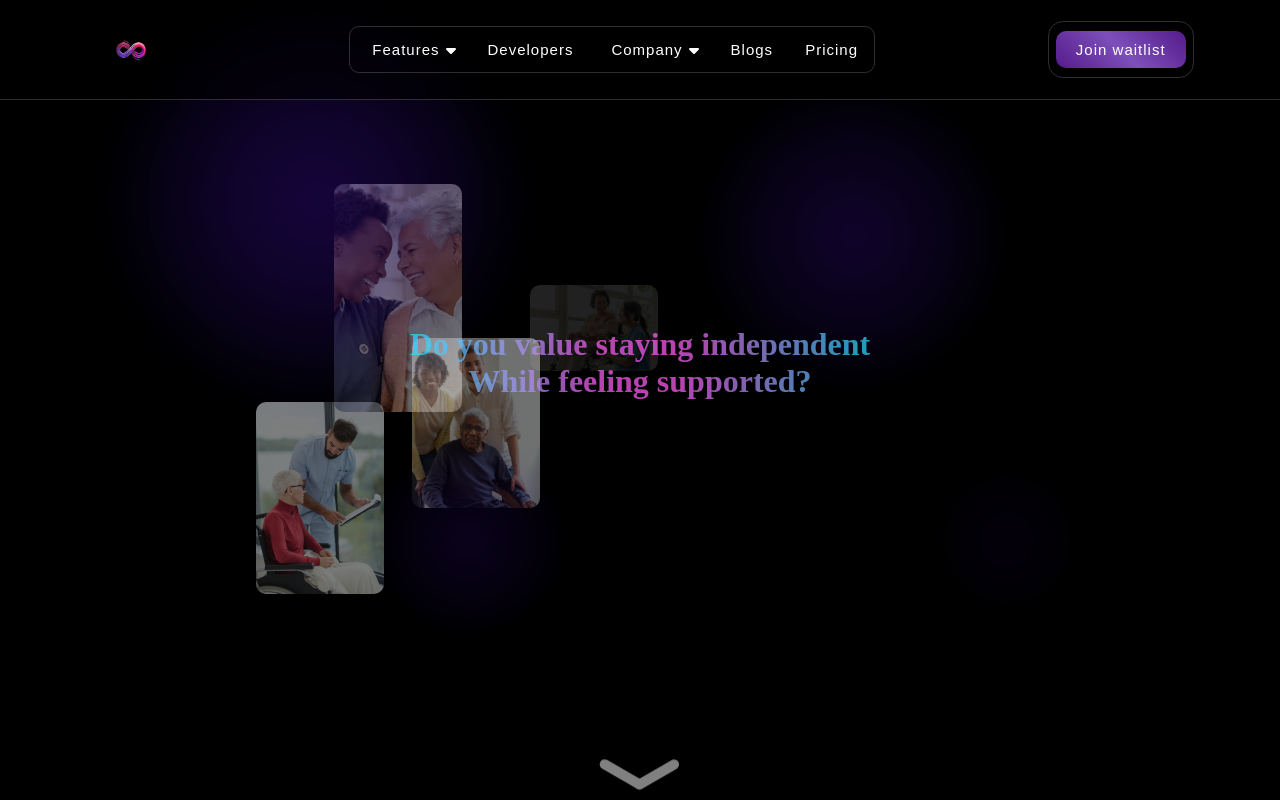
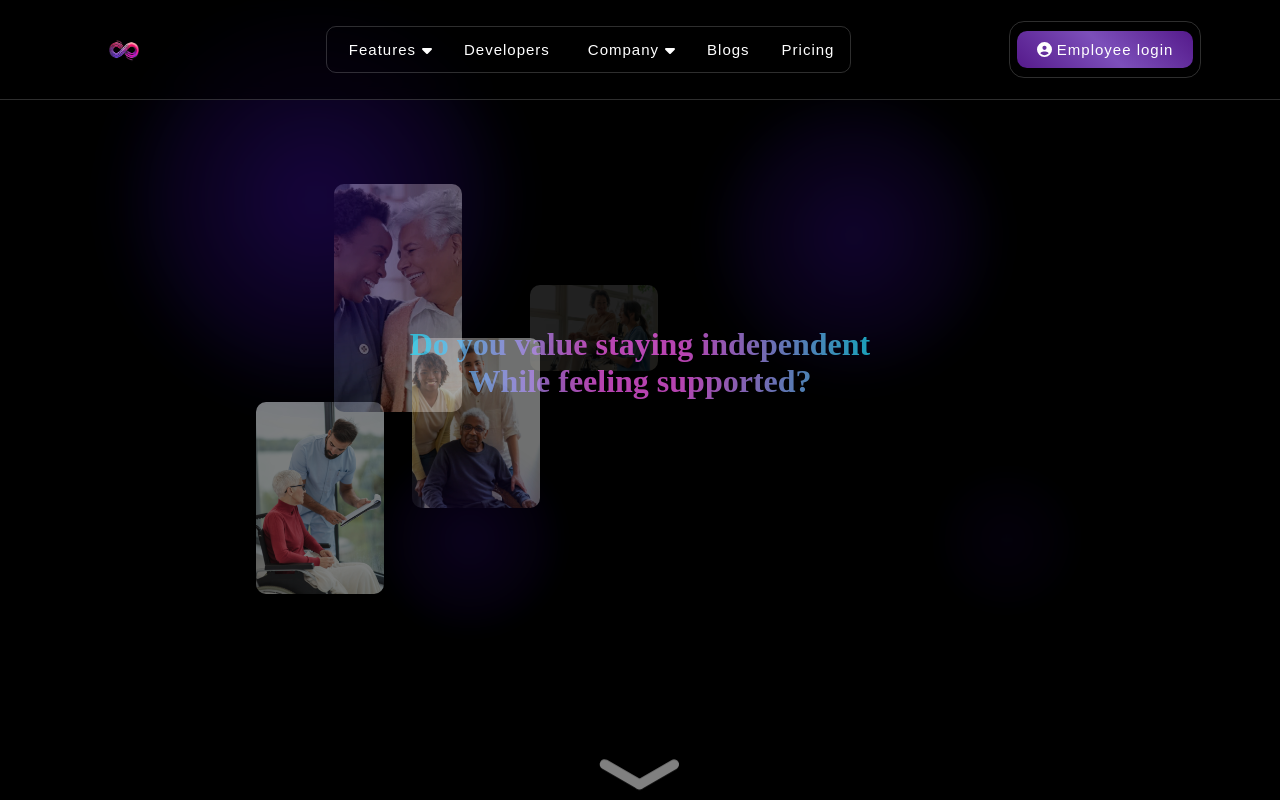
Before and after one commit to Senior-well/senior-care, a React app: page / in a window 1280 px wide. Shown: the top 800 px of the page. Built offline with nearby package versions, Linux system fonts and the light colour scheme.

Commit message:
Updated employee login

```diff
--- a/src/frontend/Nav/Nav.jsx
+++ b/src/frontend/Nav/Nav.jsx
@@ -4,11 +4,14 @@ import { menuData } from "../../backend/MenuData/menuData";
 import MenuItems from "../Components/MenuItems/MenuItems";
 import Dropdown from "../Components/DropDownNav/DropDown";
 import { logoTrans } from "../../images/Images";
+import { FontAwesomeIcon } from "@fortawesome/react-fontawesome";
+import { faCircleUser } from "@fortawesome/free-solid-svg-icons";
 
 export default function Nav() {
     const [dropdown, setDropdown] = useState({ visible: false, submenus: [] });
     const [translateNav, setTranslateNav] = useState(false);
     const lastScrollY = useRef(0);
+    const [loginDropDown, setLoginDropDown] = useState('');
 
     const handleMouseEnter = (submenus) => {
         if (submenus) {
@@ -20,11 +23,21 @@ export default function Nav() {
         setDropdown({ visible: false, submenus: [] });
     };
 
+    const handleButton = () => {
+        if (loginDropDown === 'show') {
+            setLoginDropDown('');
+        }
+        else {
+            setLoginDropDown('show');
+        }
+    }
+
     useEffect(() => {
         const handleScroll = () => {
             const currentScrollY = window.scrollY;
             if (currentScrollY > lastScrollY.current) {
                 setTranslateNav(true);
+                setLoginDropDown('');
             }
             else {
                 setTranslateNav(false);
@@ -62,8 +75,24 @@ export default function Nav() {
                         />)
                     }
                 </ul>
-                <div>
-                    <a className="waitlist" href="#">Join waitlist</a>
+
+                <div className="employee-login">
+                    <div className="login-container">
+                        <a className="login" href="#" onClick={(e) => (e.preventDefault(), handleButton())}><FontAwesomeIcon icon={faCircleUser} /> Employee login</a>
+                    </div>
+                    <div className={`login-dropdown ${loginDropDown}`}>
+                        <form action="#">
+                            <div>
+                                <label htmlFor="employeeID">Employee ID</label>
+                                <input type="text" id="employeeID" placeholder="#####" />
+                            </div>
+                            <div>
+                                <label htmlFor="password">Password</label>
+                                <input type="password" placeholder="Password" />
+                            </div>
+                            <button type="submit" onClick={(e) => e.preventDefault()}>Login</button>
+                        </form>
+                    </div>
                 </div>
             </div>
         </nav>
--- a/src/frontend/Nav/Nav.sass
+++ b/src/frontend/Nav/Nav.sass
@@ -125,18 +125,48 @@ $iconColor: linear-gradient(45deg, #1B1A55, purple)
                 text-decoration: none
                 font-size: 15px
 
-        div
-            padding: 9px 7px
-            border: 1px solid $darkWhite
-            border-radius: 15px
+        .employee-login
+            position: relative
 
-            .waitlist
-                letter-spacing: 1px
-                display: inline-block
-                padding: 10px 20px
-                text-align: center
-                text-decoration: none
-                color: #fff
-                background: linear-gradient(45deg, $darkPurple, #7c4fba, $darkPurple)
-                font-size: 15px
+            .login-container
+                padding: 9px 7px
+                border: 1px solid $darkWhite
+                border-radius: 15px
+
+                .login
+                    letter-spacing: 1px
+                    display: inline-block
+                    padding: 10px 20px
+                    text-align: center
+                    text-decoration: none
+                    color: #fff
+                    background: linear-gradient(45deg, $darkPurple, #7c4fba, $darkPurple)
+                    font-size: 15px
+                    border-radius: 10px
+
+            .login-dropdown
+                background: #424141
+                position: absolute
+                width: 100%
+                display: none
+                flex-direction: column
                 border-radius: 10px
+
+                &.show
+                    display: block
+
+                form
+                    margin: 20px 0
+
+                    div
+                        display: $flexDisplay
+                        flex-direction: column
+
+                        label
+                            margin: 0 20px
+
+                        input
+                            margin: 0 20px 10px 20px
+
+                    button
+                        margin: 0 20px
```
